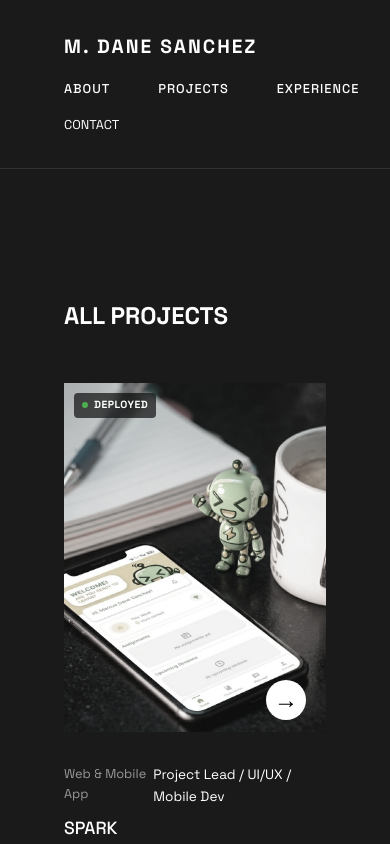
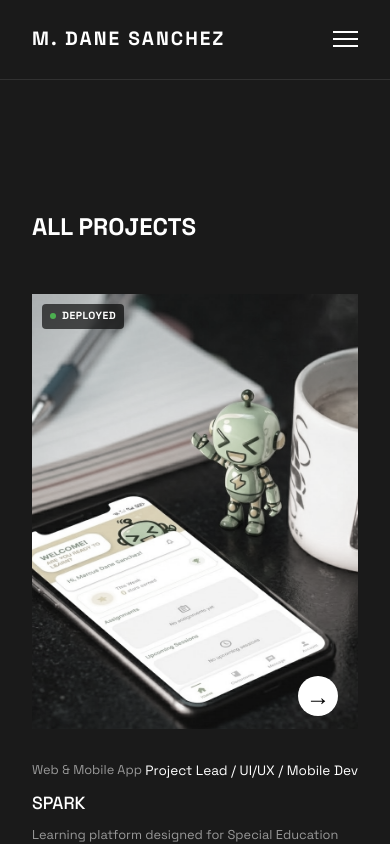
Before and after one commit to MarcusDaneSanchez/prtfolio-sanchez, a React (Vite) app: page /projects in a window 390 px wide. Shown: the top 844 px of the page. Built offline with nearby package versions, Linux system fonts and the light colour scheme.

Commit message:
refactor: implement mobile responsiveness and hamburger menu in Header component

```diff
--- a/src/App.css
+++ b/src/App.css
@@ -358,6 +358,121 @@ button {
   font-size: 0.8rem;
   color: var(--text-secondary);
 }
+
+/* --- MOBILE RESPONSIVENESS --- */
+.hamburger {
+  display: none;
+  flex-direction: column;
+  gap: 5px;
+  cursor: pointer;
+  z-index: 100;
+}
+.hamburger .bar {
+  width: 25px;
+  height: 2px;
+  background-color: white;
+  transition: all 0.3s ease;
+}
+.hamburger .bar.open:nth-child(1) {
+  transform: translateY(7px) rotate(45deg);
+}
+.hamburger .bar.open:nth-child(2) {
+  opacity: 0;
+}
+.hamburger .bar.open:nth-child(3) {
+  transform: translateY(-7px) rotate(-45deg);
+}
+.mobile-only-link {
+  display: none !important;
+}
+
+@media (max-width: 900px) {
+  .hero, .story, .services, .footer-top {
+    flex-direction: column;
+    padding: 4rem 2rem;
+    gap: 2rem;
+  }
+  .header {
+    padding: 1.5rem 2rem;
+  }
+  .bestsellers, .newsletter, .footer {
+    padding: 3rem 2rem;
+  }
+
+  /* Header & Navigation */
+  .hamburger {
+    display: flex;
+  }
+  .header-actions {
+    display: none; /* Hide standard contact button */
+  }
+  .nav-links {
+    position: fixed;
+    top: 0;
+    right: -100%;
+    width: 60%;
+    height: 100vh;
+    background-color: var(--bg-lighter);
+    flex-direction: column;
+    justify-content: center;
+    align-items: center;
+    gap: 3rem;
+    transition: 0.4s ease-in-out;
+    z-index: 99;
+    box-shadow: -10px 0 30px rgba(0,0,0,0.5);
+  }
+  .nav-links.active {
+    right: 0;
+  }
+  .mobile-only-link {
+    display: block !important;
+  }
+
+  /* Hero Section */
+  .hero-content .title {
+    font-size: 2.5rem;
+  }
+  .hero-images {
+    flex-direction: column;
+    width: 100%;
+  }
+  .hero-image {
+    width: 100%;
+  }
+  .hero-image img, .main-hero-image img {
+    width: 100%;
+    height: auto;
+    max-height: 400px;
+    object-fit: contain;
+  }
+
+  /* Story / Gallery Images */
+  .story-images {
+    flex-direction: column;
+    width: 100%;
+  }
+  .story-images img {
+    width: 100%;
+    height: auto;
+  }
+
+  /* Grid Layouts */
+  .product-grid {
+    grid-template-columns: 1fr;
+  }
+
+  /* Footer */
+  .footer-links {
+    flex-direction: column;
+    gap: 2rem;
+  }
+  .footer-bottom {
+    flex-direction: column;
+    gap: 1rem;
+    text-align: center;
+  }
+}
+
 .social-links {
   display: flex;
   gap: 1.5rem;
@@ -387,3 +502,132 @@ button {
 
 
 html { scroll-behavior: smooth; }
+
+
+/* --- MOBILE RESPONSIVENESS --- */
+.hamburger {
+  display: none;
+  flex-direction: column;
+  gap: 5px;
+  cursor: pointer;
+  z-index: 100;
+}
+.hamburger .bar {
+  width: 25px;
+  height: 2px;
+  background-color: white;
+  transition: all 0.3s ease;
+}
+.hamburger .bar.open:nth-child(1) {
+  transform: translateY(7px) rotate(45deg);
+}
+.hamburger .bar.open:nth-child(2) {
+  opacity: 0;
+}
+.hamburger .bar.open:nth-child(3) {
+  transform: translateY(-7px) rotate(-45deg);
+}
+.mobile-only-link {
+  display: none !important;
+}
+
+@media (max-width: 900px) {
+  .hero, .story, .services, .footer-top {
+    flex-direction: column;
+    padding: 4rem 2rem;
+    gap: 2rem;
+  }
+  .header {
+    padding: 1.5rem 2rem;
+  }
+  .bestsellers, .newsletter, .footer {
+    padding: 3rem 2rem;
+  }
+
+  /* Header & Navigation */
+  .hamburger {
+    display: flex;
+  }
+  .header-actions {
+    display: none; /* Hide standard contact button */
+  }
+  .nav-links {
+    position: fixed;
+    top: 0;
+    right: -100%;
+    width: 60%;
+    height: 100vh;
+    background-color: var(--bg-lighter);
+    flex-direction: column;
+    justify-content: center;
+    align-items: center;
+    gap: 3rem;
+    transition: 0.4s ease-in-out;
+    z-index: 99;
+    box-shadow: -10px 0 30px rgba(0,0,0,0.5);
+  }
+  .nav-links.active {
+    right: 0;
+  }
+  .mobile-only-link {
+    display: block !important;
+  }
+
+  /* Hero Section */
+  .hero-content .title {
+    font-size: 2.5rem;
+  }
+  .hero-images {
+    flex-direction: column;
+    width: 100%;
+  }
+  .hero-image img, .main-hero-image img {
+    width: 100%;
+    height: auto;
+    max-height: 400px;
+    object-fit: contain;
+  }
+
+  /* Story / Gallery Images */
+  .story-images {
+    flex-direction: column;
+    width: 100%;
+  }
+  .story-images img {
+    width: 100%;
+    height: auto;
+  }
+
+  /* Grid Layouts */
+  .product-grid {
+    grid-template-columns: 1fr;
+  }
+
+  /* Footer */
+  .footer-links {
+    flex-direction: column;
+    gap: 2rem;
+  }
+  .footer-bottom {
+    flex-direction: column;
+    gap: 1rem;
+    text-align: center;
+  }
+}
+
+@media (max-width: 900px) {
+  .japanese-text {
+    font-size: 2rem;
+    left: 10px;
+  }
+}
+
+/* Safe mobile overrides */
+@media (max-width: 900px) {
+  .japanese-text h1 {
+    font-size: 2.5rem;
+  }
+  .japanese-text {
+    left: 10px;
+  }
+}
--- a/src/components/Header.tsx
+++ b/src/components/Header.tsx
@@ -1,15 +1,31 @@
+import { useState } from 'react';
 import { Link } from 'react-router-dom';
 import { HashLink } from 'react-router-hash-link';
 
 const Header = () => {
+  const [isMenuOpen, setIsMenuOpen] = useState(false);
+
+  const toggleMenu = () => setIsMenuOpen(!isMenuOpen);
+  const closeMenu = () => setIsMenuOpen(false);
+
   return (
     <header className="header">
-      <div className="logo"><Link to="/">M. DANE SANCHEZ</Link></div>
-      <nav className="nav-links">
-        <HashLink smooth to="/#about">ABOUT</HashLink>
-        <Link to="/projects">PROJECTS</Link>
-        <HashLink smooth to="/#experience">EXPERIENCE</HashLink>
+      <div className="logo"><Link to="/" onClick={closeMenu}>M. DANE SANCHEZ</Link></div>
+
+      {/* Hamburger Icon */}
+      <div className="hamburger" onClick={toggleMenu}>
+        <span className={isMenuOpen ? "bar open" : "bar"}></span>
+        <span className={isMenuOpen ? "bar open" : "bar"}></span>
+        <span className={isMenuOpen ? "bar open" : "bar"}></span>
+      </div>
+
+      <nav className={`nav-links ${isMenuOpen ? 'active' : ''}`}>
+        <HashLink smooth to="/#about" onClick={closeMenu}>ABOUT</HashLink>
+        <Link to="/projects" onClick={closeMenu}>PROJECTS</Link>
+        <HashLink smooth to="/#experience" onClick={closeMenu}>EXPERIENCE</HashLink>
+        <HashLink smooth to="/#contact" className="mobile-only-link" onClick={closeMenu}>CONTACT</HashLink>
       </nav>
+
       <div className="header-actions">
         <span><HashLink smooth to="/#contact">CONTACT</HashLink></span>
       </div>
--- a/src/components/SkillsExperience.tsx
+++ b/src/components/SkillsExperience.tsx
@@ -18,7 +18,7 @@ const SkillsExperience = () => {
                 <h4>{skill.title}</h4>
                 <p>{skill.desc}</p>
               </div>
-              <span className="service-icon">&#9632;</span>
+              <span className="service-icon">{"\u25A0"}</span>
             </li>
           ))}
         </ul>
@@ -26,8 +26,7 @@ const SkillsExperience = () => {
       <div className="services-image">
         <img src="https://images.unsplash.com/photo-1618331835717-801e976710b2?w=600&h=800&fit=crop" alt="Experience" />
         <div className="japanese-text">
-          <h1>技</h1>
-          <h1>術</h1>
+          <h1>技術</h1>
         </div>
       </div>
     </section>
```
